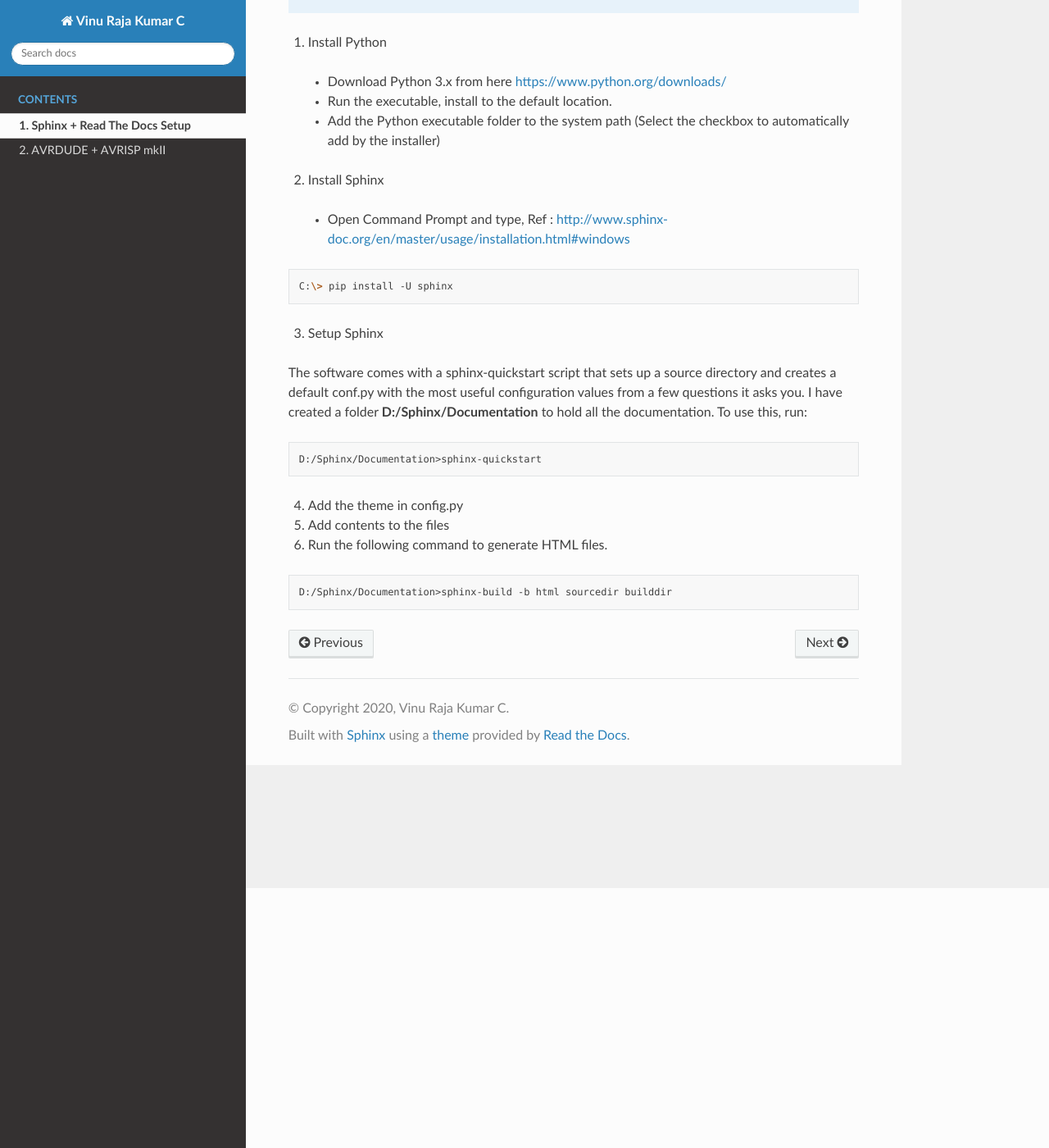
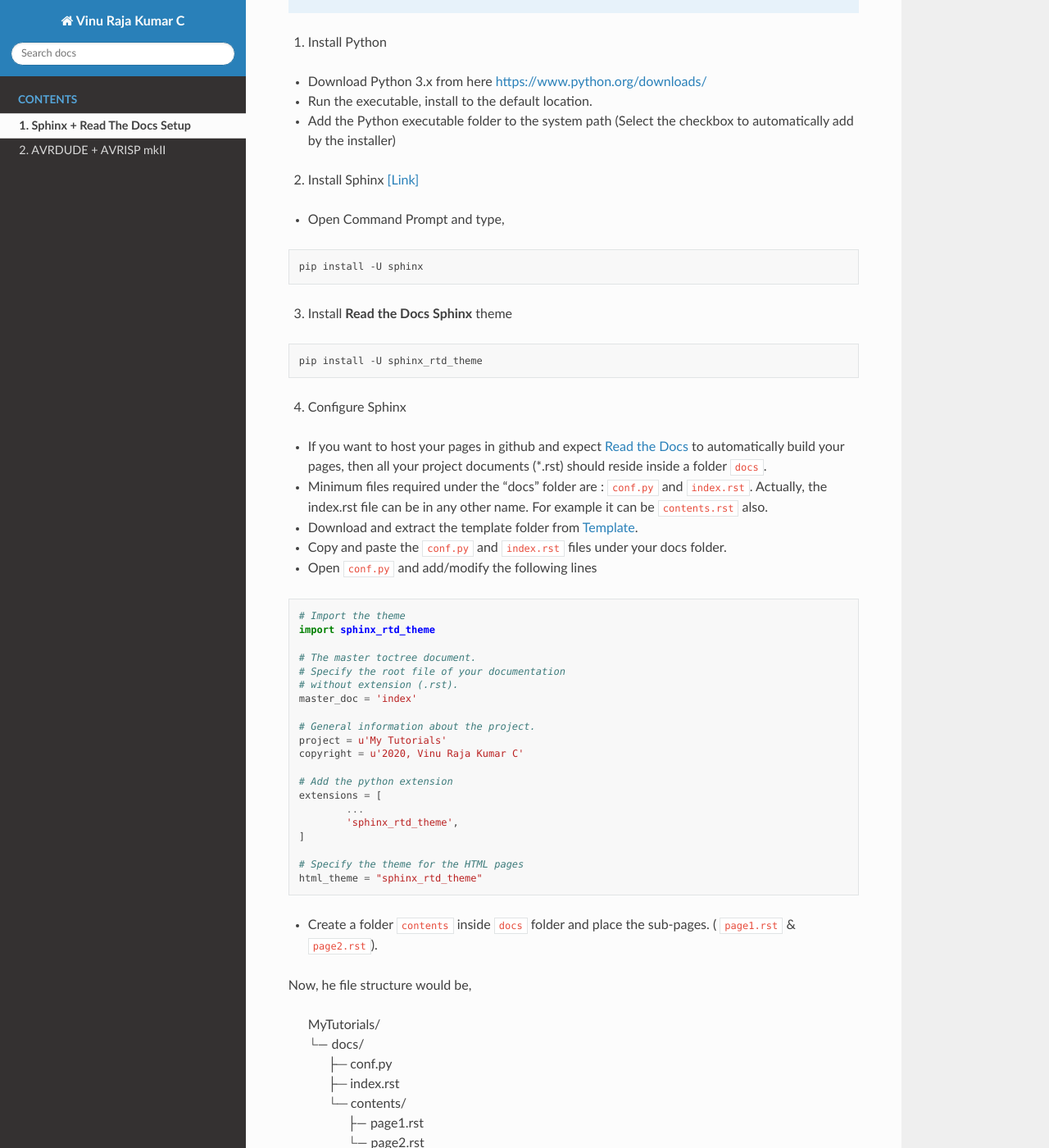
Before and after one commit to VinuRajaKumar/MyTutorials, a Sphinx documentation site: the page built from docs/contents/sphinx-setup.rst, in a window 1280 px wide and 1400 px high, scrolled down 317 px. Shown: the whole window at 82% size. Built offline with Sphinx 7.4.7 and the Read the Docs theme 2.0.0, drawn with Linux system fonts in a browser that asks for light colours; some of the changed text lies outside the part shown.

Commit message:
Update : 2020/04/11

```diff
--- a/docs/contents/sphinx-setup.rst
+++ b/docs/contents/sphinx-setup.rst
@@ -10,32 +10,108 @@ Having deployed my tutorials in `Read the Docs <https://readthedocs.org/>`_, my
 
 1. Install Python
 
-  - Download Python 3.x from here https://www.python.org/downloads/
-  - Run the executable, install to the default location.
-  - Add the Python executable folder to the system path (Select the checkbox to automatically add by the installer)
+- Download Python 3.x from here https://www.python.org/downloads/
+- Run the executable, install to the default location.
+- Add the Python executable folder to the system path (Select the checkbox to automatically add by the installer)
 
-2. Install Sphinx
+2. Install Sphinx `[Link] <http://www.sphinx-doc.org/en/master/usage/installation.html#windows>`_
 
-  - Open Command Prompt and type, Ref : http://www.sphinx-doc.org/en/master/usage/installation.html#windows
+- Open Command Prompt and type,
 
 .. code-block:: bash
 
-	C:\> pip install -U sphinx
+	pip install -U sphinx
 
-3. Setup Sphinx
-
-The software comes with a sphinx-quickstart script that sets up a source directory and creates a default conf.py with the most useful configuration values from a few questions it asks you. I have created a folder **D:/Sphinx/Documentation** to hold all the documentation. To use this, run:
+3. Install **Read the Docs Sphinx** theme
 
 .. code-block:: bash
 
-	D:/Sphinx/Documentation>sphinx-quickstart
+	pip install -U sphinx_rtd_theme
 
-4. Add the theme in config.py
+4. Configure Sphinx
 
-5. Add contents to the files
+- If you want to host your pages in github and expect `Read the Docs <https://readthedocs.org/>`_ to automatically build your pages, then all your project documents (\*.rst) should reside inside a folder ``docs``.
+- Minimum files required under the "docs" folder are : ``conf.py`` and ``index.rst``. Actually, the index.rst file can be in any other name. For example it can be ``contents.rst`` also.
 
-6. Run the following command to generate HTML files.
+- Download and extract the template folder from `Template <https://github.com/readthedocs/>`_.
+
+- Copy and paste the ``conf.py`` and ``index.rst`` files under your docs folder.
+
+- Open ``conf.py`` and add/modify the following lines
+
+.. code:: python
+
+	# Import the theme
+	import sphinx_rtd_theme
+
+	# The master toctree document.
+	# Specify the root file of your documentation
+	# without extension (.rst).
+	master_doc = 'index'
+
+	# General information about the project.
+	project = u'My Tutorials'
+	copyright = u'2020, Vinu Raja Kumar C'
+
+	# Add the python extension
+	extensions = [
+		...
+		'sphinx_rtd_theme',
+	]
+
+	# Specify the theme for the HTML pages
+	html_theme = "sphinx_rtd_theme"
+
+- Create a folder ``contents`` inside ``docs`` folder and place the sub-pages. ( ``page1.rst`` & ``page2.rst``).
+
+Now, he file structure would be,
+
+	| MyTutorials/
+	| └--- docs/
+	|        ├─ conf.py
+	|        ├─ index.rst
+	|        └─ contents/
+	|                  ├--- page1.rst
+	|                  └--- page2.rst
+
+- The index.rst is like a table of contents page.
+
+.. code:: rst
+
+	.. My Tutorials documentation master file, created by
+	sphinx-quickstart on Sat Apr  4 12:23:59 2020. You can
+	adapt this file completely to your liking, but it should
+	at least contain the root `toctree` directive.
+
+	Welcome to My Tutorials!
+	=======================================
+	I had been looking for ways to archive and look back the things that I have
+	learned over the years. Recently, I came across this document hosting site `Read
+	the Docs <https://readthedocs.org/>`_ and a document generation tool `SPHINX
+	<https://www.sphinx-doc.org/en/master/>`_. The `Read the Docs <
+	https://readthedocs.org/>`_ site can host the documentation directly from version
+	control repository service `GitHub <https://github.com/>`_. The `SPHINX <
+	https://www.sphinx-doc.org/en/master/>`_ tool allows us to write the documentation
+	in a markup language called `reStructuredText <
+	http://docutils.sourceforge.net/rst.html>`_. This tutorial has been completly
+	written using these tools and has been hosted in the online repository github.
+
+	.. toctree::
+	   :numbered: 1
+	   :maxdepth: 1
+	   :titlesonly:
+	   :caption: Contents
+	   :name: TOC
+
+	   contents/sphinx-setup
+	   contents/avr-programmer
+
+5. Preview the HTML Page
+
+- Run the following command inside the docs folder
 
 .. code-block:: bash
 
-	D:/Sphinx/Documentation>sphinx-build -b html sourcedir builddir
+	sphinx-build -b html . build
+
+This generates the HTML files inside build folder.
--- a/docs/index.rst
+++ b/docs/index.rst
@@ -5,7 +5,7 @@
 
 Welcome to My Tutorials!
 =======================================
-I have been looking for ways to archieve and look back the things that I have learned over the years. Recently, I came across this document hosting site `Read the Docs <https://readthedocs.org/>`_ and a document generation tool `SPHINX <https://www.sphinx-doc.org/en/master/>`_. The `Read the Docs <https://readthedocs.org/>`_ can host the documentation directly from version control repository service `GitHub <https://github.com/>`_. The `SPHINX <https://www.sphinx-doc.org/en/master/>`_ tool allows us to write the documentation in a markup language called `reStructuredText <http://docutils.sourceforge.net/rst.html>`_. This tutorial has been completly written using these tools and has been hosted in the online repository github.
+I had been looking for ways to archive and look back the things that I have learned over the years. Recently, I came across this document hosting site `Read the Docs <https://readthedocs.org/>`_ and a document generation tool `SPHINX <https://www.sphinx-doc.org/en/master/>`_. The `Read the Docs <https://readthedocs.org/>`_ site can host the documentation directly from version control repository service `GitHub <https://github.com/>`_. The `SPHINX <https://www.sphinx-doc.org/en/master/>`_ tool allows us to write the documentation in a markup language called `reStructuredText <http://docutils.sourceforge.net/rst.html>`_. This tutorial has been completly written using these tools and has been hosted in the online repository github.
 
 .. toctree::
    :numbered: 1
```
Also changed, not shown: 1 other file.
